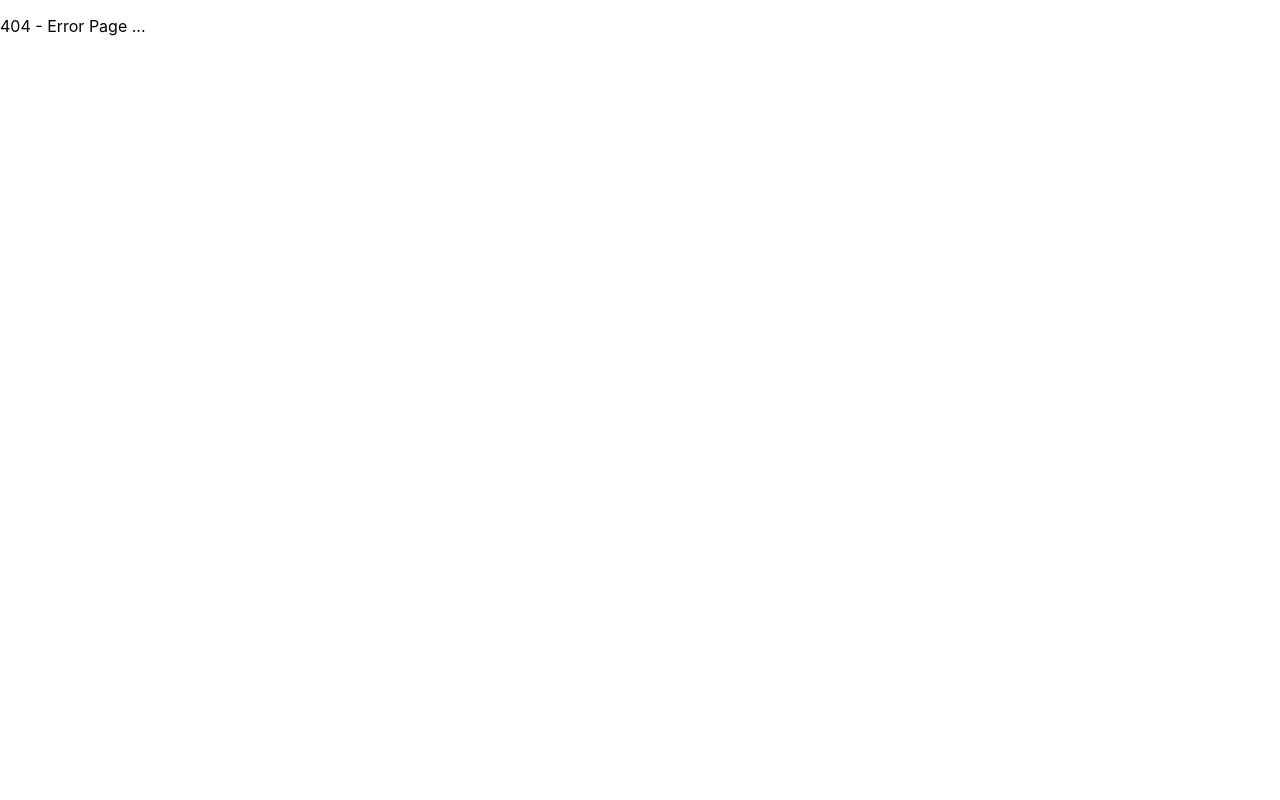
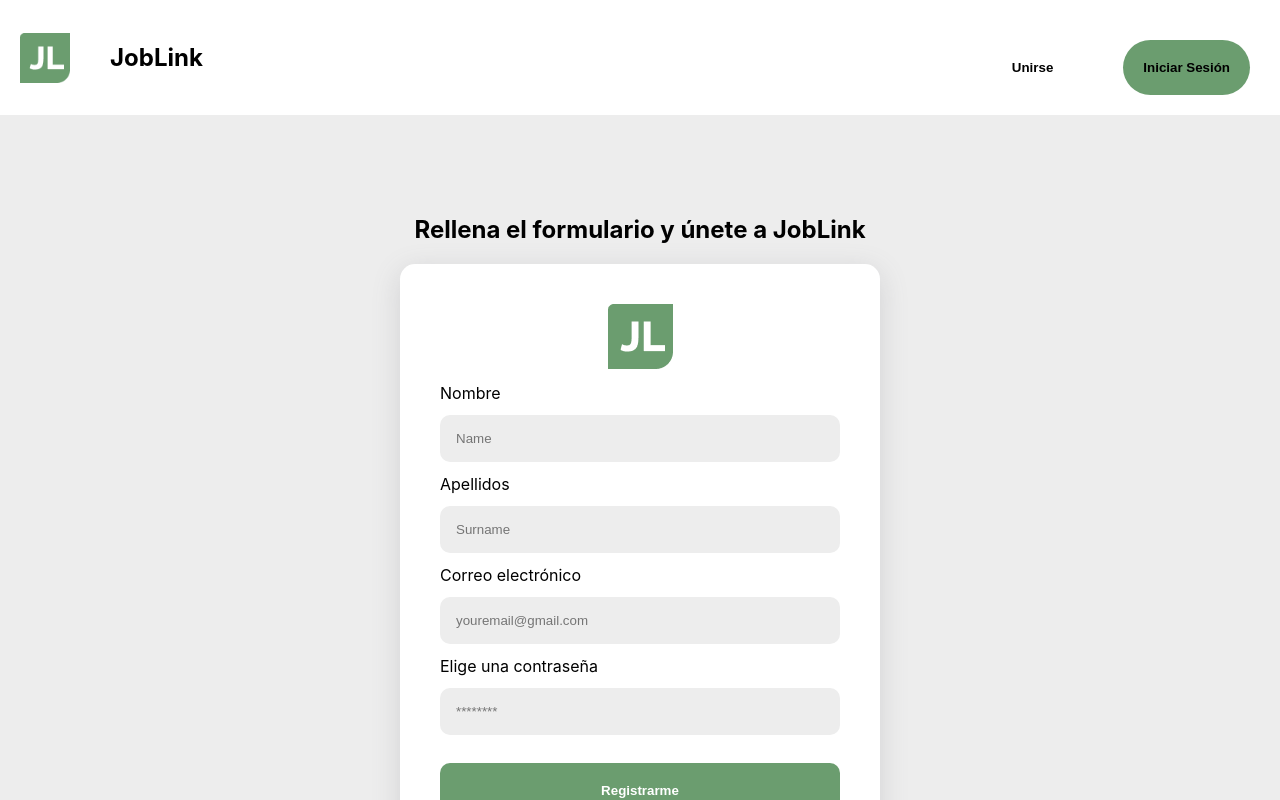
Before and after one commit to nds-fsd/linkedin, a React (Create React App) app in the folder frontend/: page /register in a window 1280 px wide. Before the commit this address had no page. Shown: the top 800 px of the page. Built offline with nearby package versions, Linux system fonts and the light colour scheme.

Commit message:
Formulario de registro + path creado no funcional

```diff
--- a/frontend/src/App.js
+++ b/frontend/src/App.js
@@ -4,6 +4,7 @@ import LoginPage from  "./pages/LoginPage";
 import ErrorPage from  "./pages/error";
 import AdminPage from  "./pages/admin";
 import HomePage from  "./pages/home";
+import Register from "./pages/register/register"
 import { Route, Routes } from "react-router-dom";
 
 function App() {
@@ -14,6 +15,7 @@ function App() {
           <Route path="/" element={<LoginPage></LoginPage>} />
           <Route path="/home" element={<HomePage></HomePage>} />
           <Route path="/admin" element={<AdminPage></AdminPage>} />
+          <Route path="/register" element={<Register></Register>} />
           <Route path="*" element={<ErrorPage></ErrorPage>} />
         </Routes>
       </div>
--- a/frontend/src/components/Login.js
+++ b/frontend/src/components/Login.js
@@ -1,5 +1,8 @@
 import React, {useState} from 'react';
-import  "./Logina.css";
+import  "./logina.css";
+import Logo from "./logo"
+
+
 
 const Login = (props) => {
     const [email, setEmail] = useState('');
@@ -12,10 +15,12 @@ const Login = (props) => {
         <>
         <nav className='navbar'>
         <div className='navbar_logo'>
-        <h2>JobLInk</h2>
+        <Logo/>
+        <h2>JobLink</h2>
+
         </div>
         <div className='navbar_button'>
-        <button className='navbtn_unirse'>Unirse</button>
+        <button className='navbtn_unirse'><a href="http://localhost:3000/register">Unirse</a></button>
         <button className='navbtn'>Iniciar Sesión</button>
         </div>
         </nav>
--- a/frontend/src/components/Register.js
+++ b/frontend/src/components/Register.js
@@ -1,5 +1,6 @@
 import React, {useState} from 'react';
-import  "./Logina.css";
+import  "./logina.css";
+import Logo from "./logo"
 
 const Register= (props) => {
     const [email, setEmail] = useState('');
@@ -16,7 +17,8 @@ const Register= (props) => {
             <>
             <nav className='navbar'>
             <div className='navbar_logo'>
-            <h2>JobLInk</h2>
+            <Logo/>
+            <h2>JobLink</h2>
             </div>
             <div className='navbar_button'>
             <button className='navbtn_unirse'>Unirse</button>
@@ -32,7 +34,7 @@ const Register= (props) => {
             </div>
                 <label htmlFor="name">Nombre</label>
                 <input value={name} name="name" onChange={(e) => setName(e.target.value)} id="name" placeholder="Name" />
-                <label htmlFor="name">Appellidos</label>
+                <label htmlFor="name">Apellidos</label>
                 <input value={surname} name="surname" onChange={(e) => setSurname(e.target.value)} id="surname" placeholder="Surname" />
 
                 <label htmlFor="email">Correo electrónico</label>
--- /dev/null
+++ b/frontend/src/pages/register/register.js
@@ -0,0 +1,19 @@
+import React from 'react'
+import "./register.css"
+import Register from "../../components/Register"
+
+const RegisterPage = () => {
+    return (
+      <>
+        {/* <p>Login Page ...</p> */}
+      <section className="register">
+        <div className="registerForm">
+        <Register/>
+        </div>
+
+      </section>
+      </>
+    );
+  };
+
+  export default RegisterPage;
```
Also changed, not shown: frontend/src/components/Vector.png (added).
